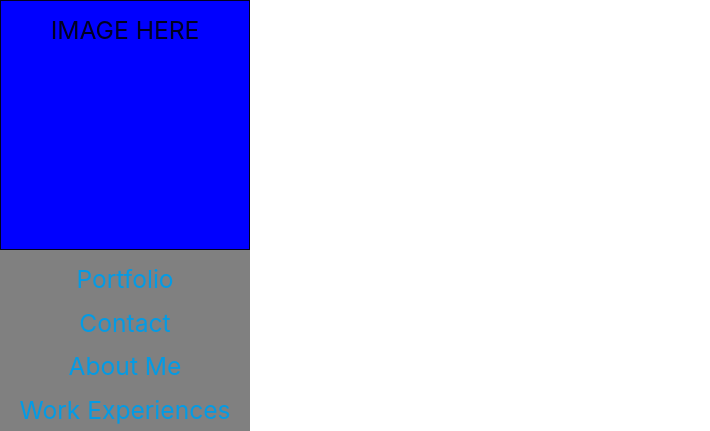
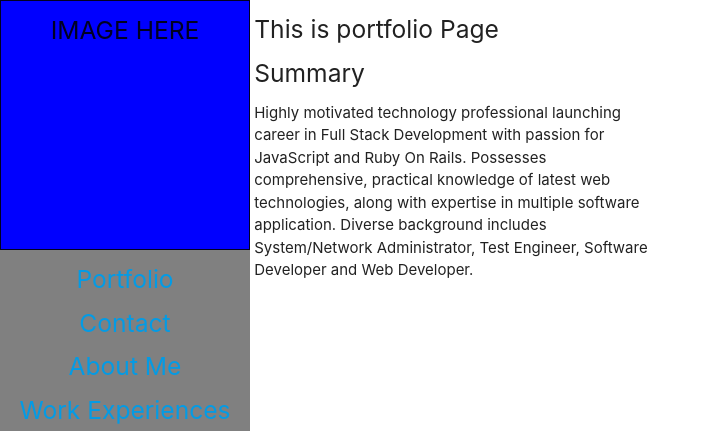
Before and after one commit to tshiwakoti/tshiwakoti, a website: page static/index.html in a window 1280 px wide. Shown: the top 431 px of the page, without its empty margins (0-710 px from the left). Drawn offline with nearby package versions, Linux system fonts and the light colour scheme; some packages are replaced by stand-ins of ours.

Commit message:
portfolio partial page added

```diff
--- a/static/index.html
+++ b/static/index.html
@@ -21,6 +21,10 @@
     portfolio.config(function($routeProvider) {
       $routeProvider
 
+      .when('/', {
+        templateUrl: './partials/portfolio.html'
+      })
+
       .when('/about', {
         templateUrl : './partials/about.html'
       })
@@ -35,6 +39,10 @@
 
       .when('/education', {
         templateUrl : './partials/education.html'
+      })
+
+      .when ('/portfolio', {
+        templateUrl: './partials/portfolio.html'
       })
 
     });
@@ -137,7 +145,7 @@
         <h5> IMAGE HERE </h5>
       </div>
 
-      <h5> <a href="#/">Portfolio </h5>
+      <h5> <a href="#/portfolio"> Portfolio </h5>
       <h5> <a href="#/contact"> Contact </h5>
       <h5> <a href="#/about">  About Me </a> </h5>
       <h5> <a href="#/work"> Work Experiences </h5>
--- /dev/null
+++ b/static/partials/portfolio.html
@@ -0,0 +1,13 @@
+
+<style>
+  #protfolio p {
+    width: 400px;
+  }
+</style>
+
+<div id = "protfolio">
+  <h5> This is portfolio Page </h5>
+  <h5> Summary </h5>
+    <p> Highly motivated technology professional launching career in Full Stack Development with passion for JavaScript and Ruby On Rails. Possesses comprehensive, practical knowledge of latest web technologies, along with expertise in multiple software application. Diverse background includes System/Network Administrator, Test Engineer, Software Developer and Web Developer.
+    </p>
+</div>
```
